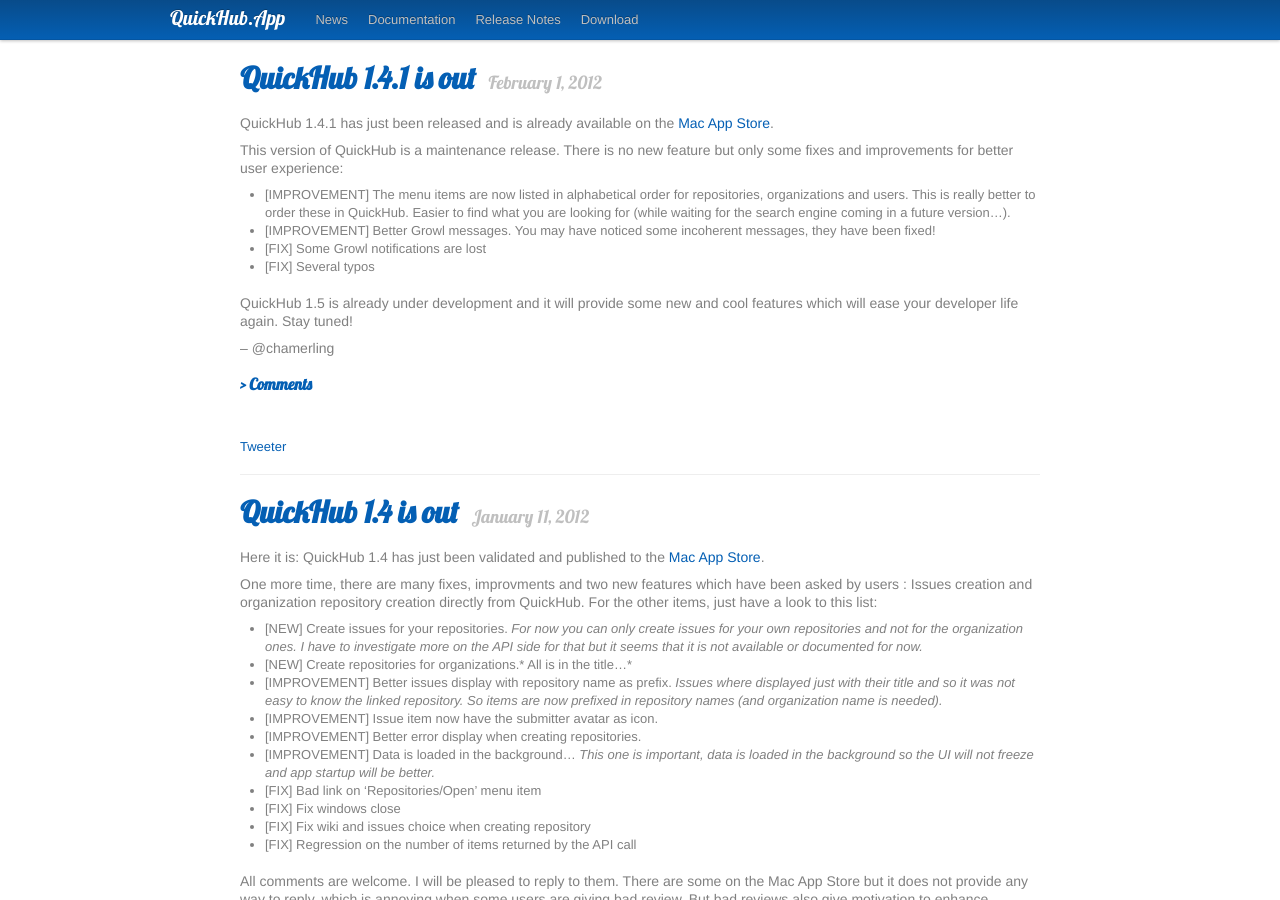
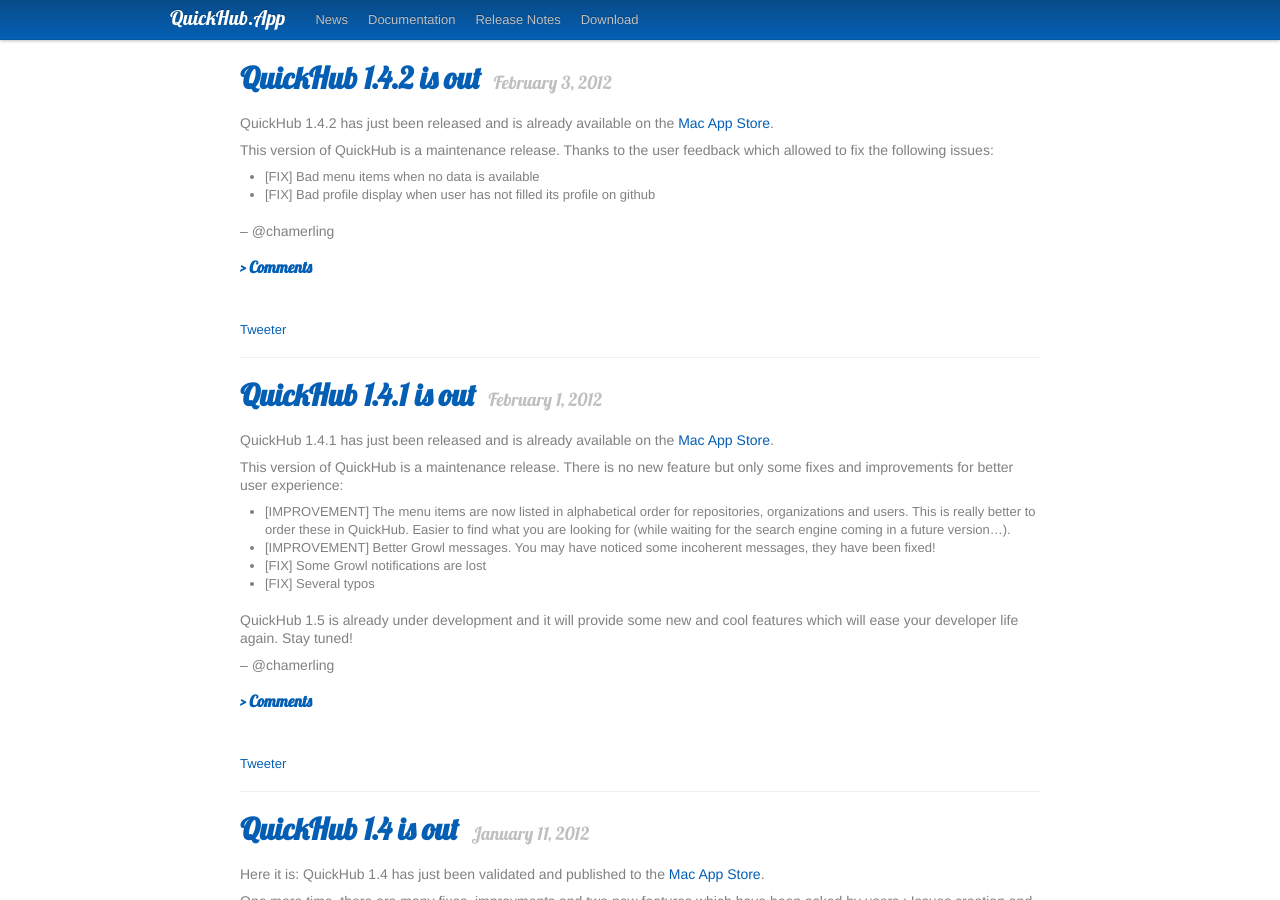
Before and after one commit to chamerling/QuickHubApp, a Jekyll site: the page built from news.html, in a window 1280 px wide and 900 px high. Built offline with Jekyll 4.4.1, drawn with Linux system fonts in a browser that asks for light colours; nearby versions of some CDN libraries; Markdown is read by kramdown in place of the engine named in the settings; comment, search, counter and statistics services are not loaded.

Commit message:
Quickhub 1.4.2

```diff
--- /dev/null
+++ b/_posts/2012-02-03-quickhub142-is-out.markdown
@@ -0,0 +1,14 @@
+---
+layout: post
+title: QuickHub 1.4.2 is out
+permalink: /2012/02/quickhub142-is-out/
+---
+
+QuickHub 1.4.2 has just been released and is already available on the [Mac App Store](http://itunes.apple.com/us/app/quickhub/id476665193 "Mac App Store - QuickHub").
+
+This version of QuickHub is a maintenance release. Thanks to the user feedback which allowed to fix the following issues:
+
+- [FIX] Bad menu items when no data is available
+- [FIX] Bad profile display when user has not filled its profile on github
+
+-- @chamerling
--- a/pages/releasenotes.md
+++ b/pages/releasenotes.md
@@ -12,6 +12,11 @@
 - [NEW] Local search engine
 - [NEW] Hot keys!
 - [NEW] Local storage in order to be able to rebuild all even if Internet is down!
+
+# v1.4.2 - 2012/02/03
+
+- [FIX] Bad menu items when no data is available
+- [FIX] Bad profile display when user has not filled its profile on github
 
 # v1.4.1 - 2012/01/30
 
```
